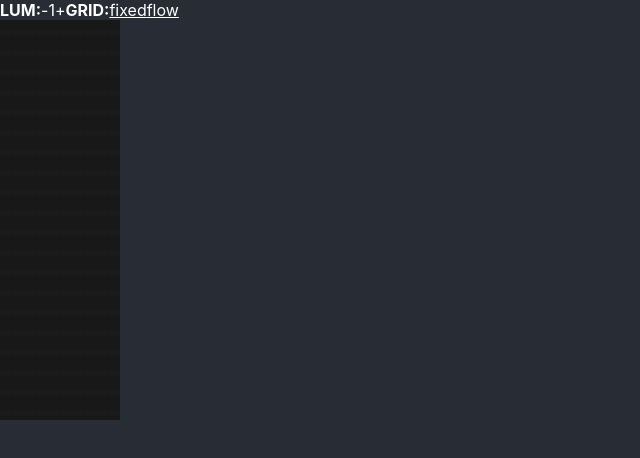
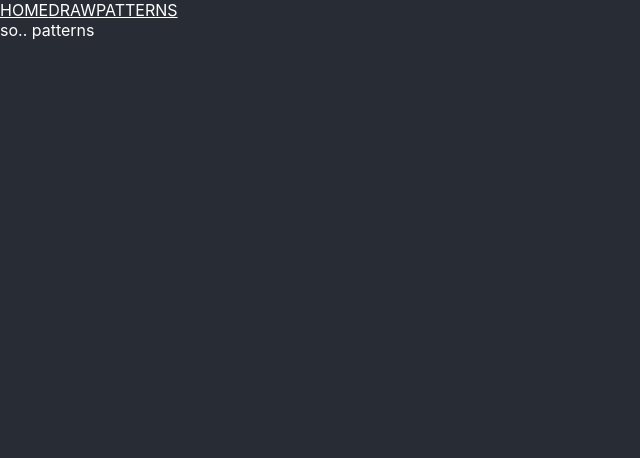
Before and after one commit to bladnman/css-base-units, a React (Create React App) app: page /patterns in a window 1280 px wide. Shown: the top 458 px of the page, without its empty margins (0-640 px from the left). Built offline with nearby package versions, Linux system fonts and the light colour scheme.

Commit message:
- changed port - added router

```diff
--- a/package.json
+++ b/package.json
@@ -7,6 +7,7 @@
     "postcss-functions": "^3.0.0",
     "react": "^16.7.0",
     "react-dom": "^16.7.0",
+    "react-router-dom": "^4.3.1",
     "react-scripts": "2.1.3"
   },
   "scripts": {
--- a/src/App.js
+++ b/src/App.js
@@ -1,60 +1,23 @@
 import React, { Component } from 'react';
-
-import OpenFlowGrid from './components/OpenFlowGrid'
-import styles from './App.module.css';
+import { Switch, Route } from 'react-router-dom'
+import NavBar from './components/NavBar/NavBar'
+import GridDraw from './routes/GridDraw/GridDraw'
+import CSSPatterns from './routes/CSSPatterns/CSSPatterns'
+// import styles from './App.module.css';
 
 class App extends Component {
-  constructor(props) {
-    super(props);
-    this.state = {
-      lum : 1.0,
-      isFixed : true,
-      fixedColumns : 20,
-      fixedRows : 20,
-    }
-  }
-  static defaultProps = {
-    lumStepAmt : 0.25,
-    lumMax : 5,
-    lumMin : 0.25,
-  }
-  setLum = (lum) => {
-    this.setState({lum});
-  }
   render() {
-    const { lum } = this.state;
-    const { lumStepAmt, lumMax, lumMin } = this.props;
+    const defaultRoute = GridDraw;
 
     return (
-      <div>
-        <div className={styles.toolbar}>
-          <div className={styles.toolbarSection}>
-            <span className={styles.toolbarTitle}>LUM:</span>
-            <span className={[styles.toolbarStepButton,
-                              styles.toolbarStepButtonDown,
-                              lum <= lumMin ? styles.toolbarButtonDisabled : ''].join(' ')}
-                  onClick={() => this.setState({lum : Math.max(lumMin, lum - lumStepAmt)})}>-</span>
-
-            <span className={[styles.toolbarLabel, styles.lumLabel].join(' ')}>{lum}</span>
-            <span className={[styles.toolbarStepButton,
-                              styles.toolbarStepButtonUp,
-                              lum >= lumMax ? styles.toolbarButtonDisabled : ''].join(' ')}
-                  onClick={() => this.setState({lum : Math.min(lumMax, lum + lumStepAmt)})}>+</span>
-
-          </div>
-
-          <span className={styles.toolbarTitle}>GRID:</span>
-          <span className={styles.toolbarLink} onClick={() => this.setState({isFixed:true})}>fixed</span>
-          <span className={styles.toolbarLink} onClick={() => this.setState({isFixed:false})}>flow</span>
-
-        </div>
-        <OpenFlowGrid cellCount={900}
-                      lum={this.state.lum}
-                      isFixed={this.state.isFixed}
-                      fixedColumns={this.state.fixedColumns}
-                      fixedRows={this.state.fixedRows}
-                      className={styles.openFlowGrid} />
-      </div>
+      <>
+        <NavBar />
+        <Switch>
+          <Route path='/draw' component={GridDraw}/>
+          <Route path='/patterns' component={CSSPatterns}/>
+          <Route component={defaultRoute}/>
+        </Switch>
+      </>
     );
   }
 }
--- a/src/App.module.css
+++ b/src/App.module.css
@@ -1,51 +1 @@
 .App {}
-.toolbar {
-  padding             : lu_px(0.5) 0;
-}
-.toolbarLabel {
-  user-select: none;
-}
-.toolbarSection {
-  display             : inline-flex;
-  margin-right        : lu_px(2);
-}
-.toolbarTitle {
-  composes : toolbarLabel;
-  font-weight         : bold;
-}
-.toolbarLink {
-  color               : white;
-  margin              : 0 lu_px(0.5);
-  text-decoration     : underline;
-  cursor              : pointer;
-}
-.toolbarSlider {
-  width : lu_px(7);
-}
-.toolbarButtonDisabled {
-  opacity: 0.2;
-  pointer-events: none;
-}
-.toolbarStepButton {
-  margin: 0 lu_px(0.3);
-  padding: 0 lu_px(0.5);
-  border : lu_px(0.1) solid rgb(71, 71, 71);
-  cursor: pointer;
-  user-select: none;
-}
-.toolbarStepButton:hover {
-  background-color : rgba(255, 255, 255, 0.1);
-}
-.toolbarStepButton:active {
-  background-color : rgba(255, 255, 255, 0.4);
-}
-.toolbarStepButtonDown {
-  margin-left: lu_px(1);
-}
-.toolbarStepButtonUp {
-  margin-right: lu_px(1);
-}
-.lumLabel {
-  min-width: lu_px(3);
-  text-align: center;
-}
--- /dev/null
+++ b/src/components/NavBar/NavBar.js
@@ -0,0 +1,23 @@
+import React, { Component } from 'react'
+import { NavLink } from 'react-router-dom';
+import styles from './NavBar.module.css'
+export default class NavBar extends Component {
+  links = [
+    { url : '/',                  title : 'HOME'},
+    { url : '/draw/',             title : 'DRAW'},
+    { url : '/patterns/',         title : 'PATTERNS'},
+  ]
+  render() {
+    return (
+      <div className={styles.root}>
+        {this.links.map((linkObj, idx) =>
+          <NavLink  to              = {linkObj.url}
+                    className       = {styles.navLink}
+                    activeStyle     = {{borderBottomColor : 'var(--color__blue'}}
+                    key             = {idx}
+                    >{linkObj.title}</NavLink>
+        )}
+      </div>
+    )
+  }
+}
--- /dev/null
+++ b/src/components/NavBar/NavBar.module.css
@@ -0,0 +1,11 @@
+.root {
+  padding             : lu_px(0.5) 0;
+  display             : flex;
+  flex-direction      : row;
+}
+.navLink {
+  color               : white;
+  margin              : 0 lu_px(0.5);
+  text-decoration     : underline;
+  cursor              : pointer;
+}
--- a/src/index.js
+++ b/src/index.js
@@ -3,8 +3,9 @@ import ReactDOM from 'react-dom';
 import './index.css';
 import App from './App';
 import * as serviceWorker from './serviceWorker';
+import { BrowserRouter } from 'react-router-dom'
 
-ReactDOM.render(<App />, document.getElementById('root'));
+ReactDOM.render(<BrowserRouter><App /></BrowserRouter>, document.getElementById('root'));
 
 // If you want your app to work offline and load faster, you can change
 // unregister() to register() below. Note this comes with some pitfalls.
--- /dev/null
+++ b/src/routes/CSSPatterns/CSSPatterns.js
@@ -0,0 +1,11 @@
+import React, { Component } from 'react'
+import styles from './CSSPatterns.module.css'
+export default class CSSPatterns extends Component {
+  render() {
+    return (
+      <div className={styles.root}>
+        so.. patterns
+      </div>
+    )
+  }
+}
--- /dev/null
+++ b/src/routes/CSSPatterns/CSSPatterns.module.css
@@ -0,0 +1 @@
+.root {}
--- /dev/null
+++ b/src/routes/GridDraw/GridDraw.js
@@ -0,0 +1,62 @@
+import React, { Component } from 'react';
+
+import OpenFlowGrid from '../../components/OpenFlowGrid'
+import styles from './GridDraw.module.css';
+
+class GridDraw extends Component {
+  constructor(props) {
+    super(props);
+    this.state = {
+      lum : 1.0,
+      isFixed : true,
+      fixedColumns : 20,
+      fixedRows : 20,
+    }
+  }
+  static defaultProps = {
+    lumStepAmt : 0.25,
+    lumMax : 5,
+    lumMin : 0.25,
+  }
+  setLum = (lum) => {
+    this.setState({lum});
+  }
+  render() {
+    const { lum } = this.state;
+    const { lumStepAmt, lumMax, lumMin } = this.props;
+
+    return (
+      <div>
+        <div className={styles.toolbar}>
+          <div className={styles.toolbarSection}>
+            <span className={styles.toolbarTitle}>LUM:</span>
+            <span className={[styles.toolbarStepButton,
+                              styles.toolbarStepButtonDown,
+                              lum <= lumMin ? styles.toolbarButtonDisabled : ''].join(' ')}
+                  onClick={() => this.setState({lum : Math.max(lumMin, lum - lumStepAmt)})}>-</span>
+
+            <span className={[styles.toolbarLabel, styles.lumLabel].join(' ')}>{lum}</span>
+            <span className={[styles.toolbarStepButton,
+                              styles.toolbarStepButtonUp,
+                              lum >= lumMax ? styles.toolbarButtonDisabled : ''].join(' ')}
+                  onClick={() => this.setState({lum : Math.min(lumMax, lum + lumStepAmt)})}>+</span>
+
+          </div>
+
+          <span className={styles.toolbarTitle}>GRID:</span>
+          <span className={styles.toolbarLink} onClick={() => this.setState({isFixed:true})}>fixed</span>
+          <span className={styles.toolbarLink} onClick={() => this.setState({isFixed:false})}>flow</span>
+
+        </div>
+        <OpenFlowGrid cellCount={900}
+                      lum={this.state.lum}
+                      isFixed={this.state.isFixed}
+                      fixedColumns={this.state.fixedColumns}
+                      fixedRows={this.state.fixedRows}
+                      className={styles.openFlowGrid} />
+      </div>
+    );
+  }
+}
+
+export default GridDraw;
--- /dev/null
+++ b/src/routes/GridDraw/GridDraw.module.css
@@ -0,0 +1,51 @@
+.App {}
+.toolbar {
+  padding             : lu_px(0.5) 0;
+}
+.toolbarLabel {
+  user-select: none;
+}
+.toolbarSection {
+  display             : inline-flex;
+  margin-right        : lu_px(2);
+}
+.toolbarTitle {
+  composes : toolbarLabel;
+  font-weight         : bold;
+}
+.toolbarLink {
+  color               : white;
+  margin              : 0 lu_px(0.5);
+  text-decoration     : underline;
+  cursor              : pointer;
+}
+.toolbarSlider {
+  width : lu_px(7);
+}
+.toolbarButtonDisabled {
+  opacity: 0.2;
+  pointer-events: none;
+}
+.toolbarStepButton {
+  margin: 0 lu_px(0.3);
+  padding: 0 lu_px(0.5);
+  border : lu_px(0.1) solid rgb(71, 71, 71);
+  cursor: pointer;
+  user-select: none;
+}
+.toolbarStepButton:hover {
+  background-color : rgba(255, 255, 255, 0.1);
+}
+.toolbarStepButton:active {
+  background-color : rgba(255, 255, 255, 0.4);
+}
+.toolbarStepButtonDown {
+  margin-left: lu_px(1);
+}
+.toolbarStepButtonUp {
+  margin-right: lu_px(1);
+}
+.lumLabel {
+  min-width: lu_px(3);
+  text-align: center;
+}
```
Also changed, not shown: 2 other files (tests, documents, lock files or other folders).
